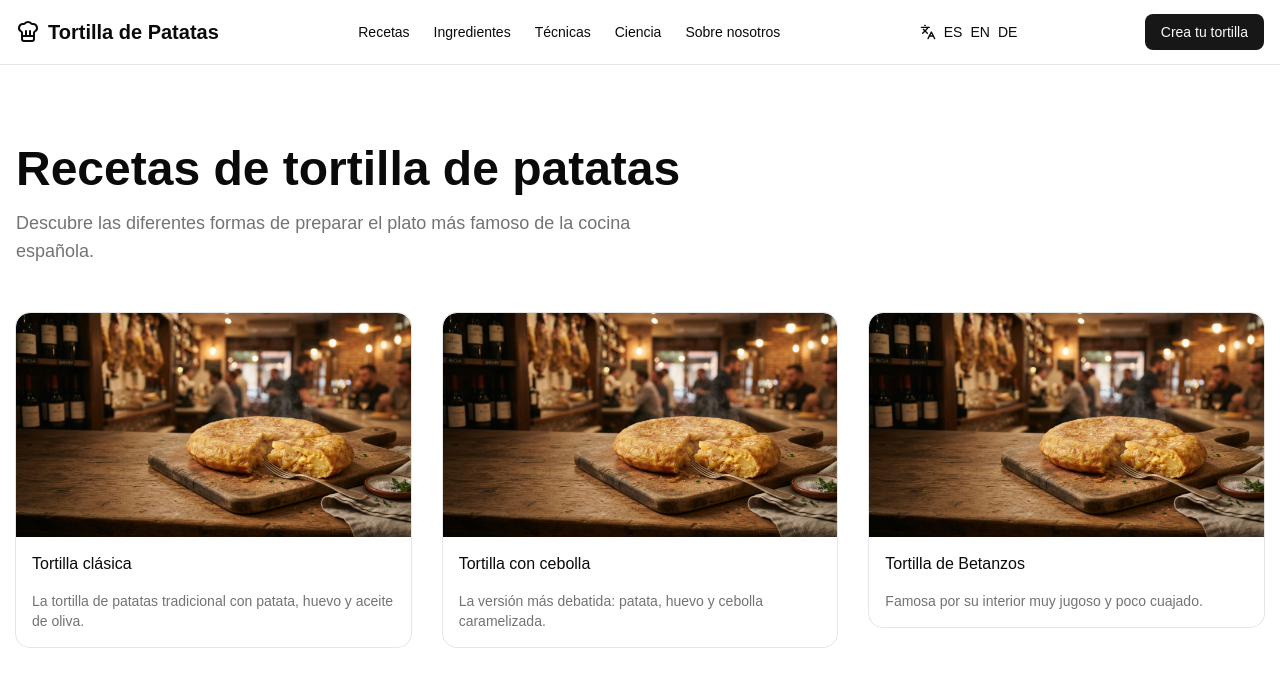
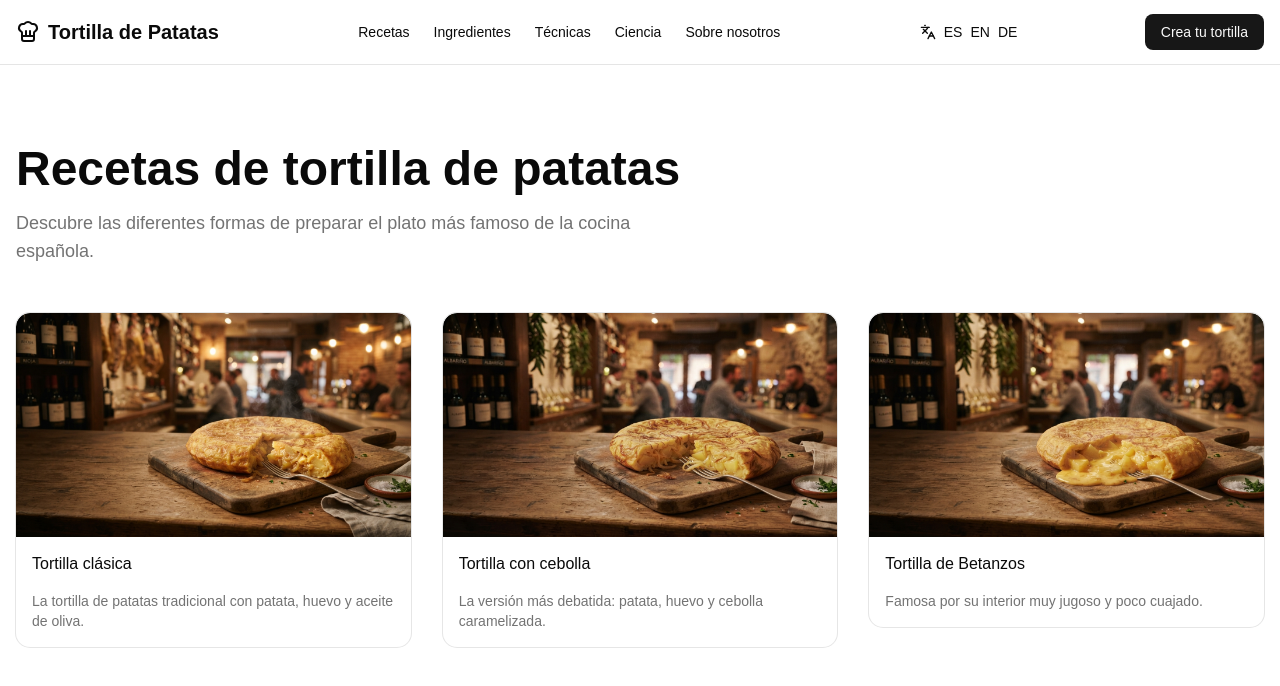
Before and after one commit to felixinberlin/tortillaweb, a React (Vite) app: page /es/recipes in a window 1280 px wide. Shown: the top 686 px of the page. Built offline with nearby package versions, Linux system fonts and the light colour scheme.

Commit message:
added images

```diff
--- a/src/pages/Recipes/Recipes.tsx
+++ b/src/pages/Recipes/Recipes.tsx
@@ -17,11 +17,11 @@ const recipes = [
   },
   {
     id: "con-cebolla",
-    image: "/images/tortillaenbar.jpg",
+    image: "/images/concebolla.jpg",
   },
   {
     id: "betanzos",
-    image: "/images/tortillaenbar.jpg",
+    image: "/images/betanzos.jpg",
   },
 ];
 
```
Also changed, not shown: public/images/betanzos.jpg (added), public/images/concebolla.jpg (added).
